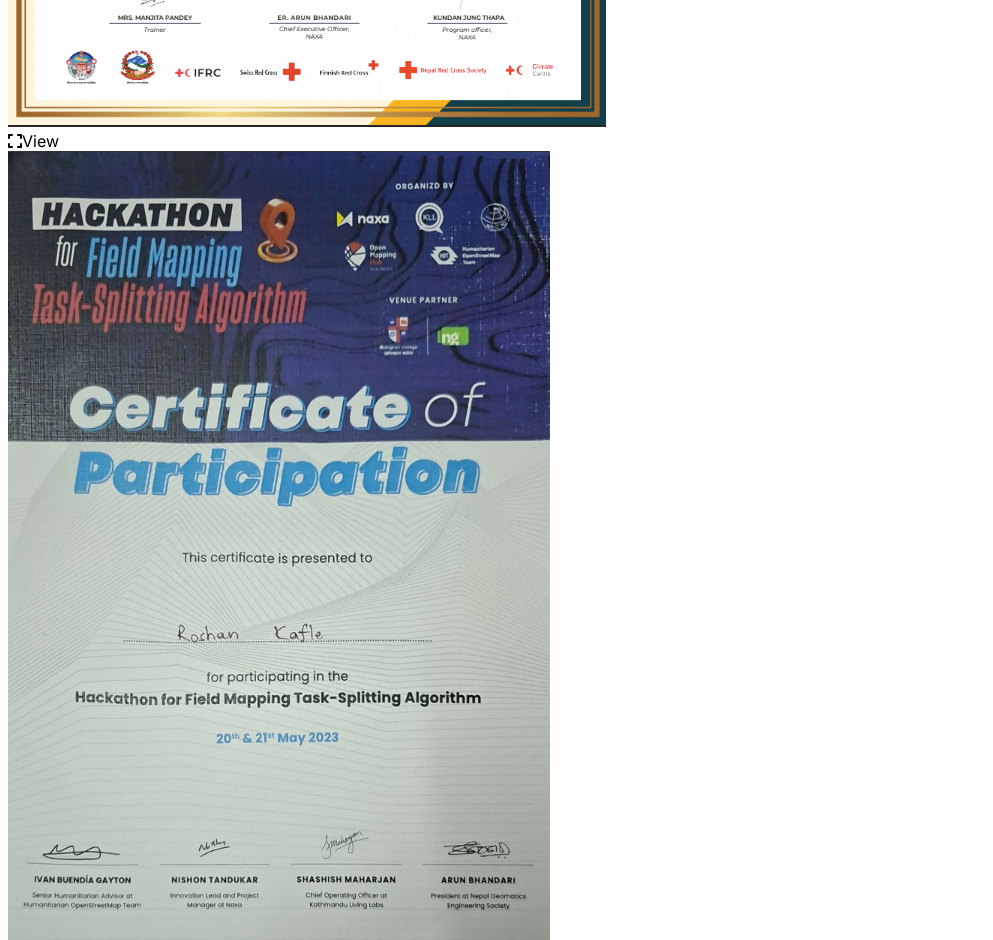
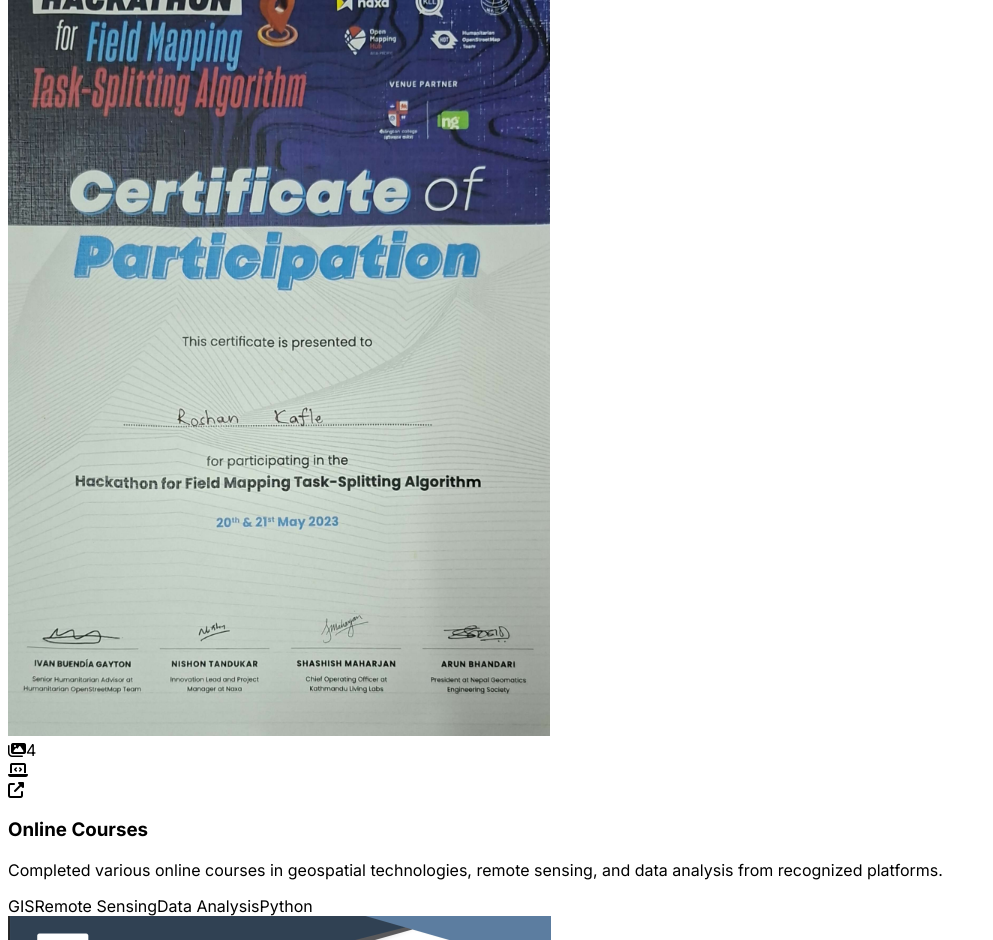
Before and after one commit to Kafle33/personal-portfolio, a React (Vite) app in the folder client/: page / in a window 1280 px wide. Shown: the part 11060-12000 px from the top of the page, without its empty margins (0-993 px from the left). Built offline with nearby package versions, Linux system fonts and the light colour scheme.

Commit message:
feat(portfolio): add personal development section

```diff
--- a/client/src/pages/home.tsx
+++ b/client/src/pages/home.tsx
@@ -59,10 +59,6 @@ export default function Home() {
     technologies: string[];
   } | null>(null);
   const [currentImageIndex, setCurrentImageIndex] = useState(0);
-  const [selectedCertificate, setSelectedCertificate] = useState<{
-    title: string;
-    image: string;
-  } | null>(null);
 
   const experiencesData = [
     {
@@ -186,21 +182,32 @@ export default function Home() {
     },
   ];
 
-  // Certificate data for Professional Development section
-  const onlineCoursesCertificates = [
-    { id: 'gnss-cert', title: 'GNSS Training Certificate', image: gnssC },
-    { id: 'nges-cert', title: 'NGES Certificate', image: ngesC },
-    { id: 'geodata-cert', title: 'GeoData Scout Certificate', image: geodataScoutC },
-    { id: 'mathathon-cert', title: 'Mathathon Certificate', image: mathathonC },
-  ];
-
-  const workshopCertificates = [
-    { id: 'ws1', title: 'Workshop Certificate 1', image: ws1 },
-    { id: 'ws2', title: 'Workshop Certificate 2', image: ws2 },
-    { id: 'ws3', title: 'Workshop Certificate 3', image: ws3 },
-    { id: 'ws4', title: 'Workshop Certificate 4', image: ws4 },
-    { id: 'ws5', title: 'Workshop Certificate 5', image: ws5 },
-    { id: 'ws6', title: 'Workshop Certificate 6', image: ws6 },
+  // Certification Categories for Professional Development section
+  const certificationCategories = [
+    {
+      id: 'online-courses',
+      title: 'Online Courses',
+      description: 'Completed various online courses in geospatial technologies, remote sensing, and data analysis from recognized platforms.',
+      images: [gnssC, ngesC, geodataScoutC, mathathonC],
+      details: [
+        'Completed various online courses in geospatial technologies',
+        'Earned certifications in GIS, remote sensing, and data analysis',
+        'Self-paced learning from recognized platforms'
+      ],
+      technologies: ['GIS', 'Remote Sensing', 'Data Analysis', 'Python']
+    },
+    {
+      id: 'workshops',
+      title: 'Workshops & Seminars',
+      description: 'Attended hands-on workshops on advanced surveying techniques and participated in technical seminars on GeoAI and Earth observation.',
+      images: [ws1, ws2, ws3, ws4, ws5, ws6],
+      details: [
+        'Attended hands-on workshops on advanced surveying techniques',
+        'Participated in technical seminars on GeoAI and Earth observation',
+        'Collaborated with industry experts during intensive training sessions'
+      ],
+      technologies: ['Surveying', 'GeoAI', 'Earth Observation', 'UAV']
+    }
   ];
 
   useEffect(() => {
@@ -938,111 +945,72 @@ export default function Home() {
           </div>
 
           <div className="grid lg:grid-cols-2 gap-12">
-            {/* Online Courses Card */}
-            <Card className="bg-card dark:bg-card rounded-xl overflow-hidden border border-border shadow-sm hover:shadow-xl transition-all duration-300">
-              <div className="p-6">
-                <div className="flex items-center mb-4">
-                  <div className="bg-primary/10 dark:bg-primary/20 w-12 h-12 rounded-full flex items-center justify-center mr-4">
-                    <i className="fas fa-laptop-code text-xl text-primary floating-animation"></i>
+            {certificationCategories.map((category, index) => (
+              <Card
+                key={category.id}
+                onClick={() => setSelectedItem(category)}
+                className="group bg-card dark:bg-card rounded-xl overflow-hidden border border-border shadow-sm hover:shadow-xl transition-all duration-300 transform hover:-translate-y-1 cursor-pointer flex flex-col"
+              >
+                <div className="relative h-64 overflow-hidden bg-muted/30 p-4">
+                  {/* Preview Grid (2x2) */}
+                  <div className="grid grid-cols-2 grid-rows-2 gap-2 h-full">
+                    {category.images.slice(0, 4).map((img, i) => (
+                      <div key={i} className="relative overflow-hidden rounded-lg border border-border/50">
+                        <img
+                          src={img}
+                          alt={`${category.title} preview ${i + 1}`}
+                          className="w-full h-full object-cover transition-transform duration-700 group-hover:scale-110"
+                        />
                       </div>
-                  <h3 className="text-xl font-bold text-foreground">Online Courses</h3>
+                    ))}
+                    {/* Overlay for more images if applicable */}
+                    {category.images.length > 4 && (
+                      <div className="absolute inset-0 flex items-center justify-center pointer-events-none">
+                        {/* This is just visual, the whole card is clickable */}
                       </div>
-                <ul className="text-muted-foreground text-sm space-y-2 mb-6">
-                  <li className="flex items-start">
-                    <span className="mt-1.5 w-1.5 h-1.5 rounded-full bg-primary mr-3 shrink-0"></span>
-                    <span>Completed various online courses in geospatial technologies</span>
-                  </li>
-                  <li className="flex items-start">
-                    <span className="mt-1.5 w-1.5 h-1.5 rounded-full bg-primary mr-3 shrink-0"></span>
-                    <span>Earned certifications in GIS, remote sensing, and data analysis</span>
-                  </li>
-                  <li className="flex items-start">
-                    <span className="mt-1.5 w-1.5 h-1.5 rounded-full bg-primary mr-3 shrink-0"></span>
-                    <span>Self-paced learning from recognized platforms</span>
-                  </li>
-                </ul>
+                    )}
+                  </div>
+                  <div className="absolute inset-0 bg-black/20 group-hover:bg-black/0 transition-colors duration-300"></div>
 
-                {/* Certificate Preview Grid */}
-                <div className="grid grid-cols-2 gap-4">
-                  {onlineCoursesCertificates.map((cert) => (
-                    <motion.div
-                      key={cert.id}
-                      whileHover={{ y: -3 }}
-                      onClick={() => setSelectedCertificate(cert)}
-                      className="group cursor-pointer bg-muted/30 rounded-lg overflow-hidden border border-border hover:border-primary/50 shadow-sm hover:shadow-lg transition-all duration-300"
-                    >
-                      <div className="relative h-28 overflow-hidden">
-                        <img
-                          src={cert.image}
-                          alt={cert.title}
-                          className="w-full h-full object-cover transition-transform duration-500 group-hover:scale-110"
-                        />
-                        <div className="absolute inset-0 bg-black/20 group-hover:bg-black/0 transition-colors duration-300"></div>
-                        <div className="absolute inset-0 flex items-center justify-center opacity-0 group-hover:opacity-100 transition-opacity duration-300">
-                          <div className="bg-primary text-primary-foreground px-3 py-1.5 rounded-full text-xs font-medium flex items-center gap-1.5">
-                            <i className="fas fa-expand"></i>
-                            <span>View</span>
+                  {/* Gallery Badge */}
+                  <div className="absolute bottom-6 right-6 bg-black/60 backdrop-blur-sm text-white px-2.5 py-1 rounded-full text-xs font-medium flex items-center gap-1.5 border border-white/20">
+                    <i className="fas fa-images"></i>
+                    <span>{category.images.length}</span>
+                  </div>
+
+                  {/* Category Icon Overlay */}
+                  <div className="absolute top-6 left-6 bg-white/90 dark:bg-gray-900/90 backdrop-blur-sm p-2 rounded-lg shadow-sm">
+                    <i className={`fas ${category.id === 'online-courses' ? 'fa-laptop-code text-primary' : 'fa-chalkboard-teacher text-accent'} text-lg`}></i>
                   </div>
                 </div>
+
+                <div className="p-6 flex-1 flex flex-col relative">
+                  {/* Hover Indicator */}
+                  <div className="absolute top-4 right-4 opacity-0 group-hover:opacity-100 transition-opacity duration-300">
+                    <i className="fas fa-external-link-alt text-primary"></i>
                   </div>
-                    </motion.div>
+
+                  <h3 className="text-xl font-bold text-foreground mb-2 group-hover:text-primary transition-colors duration-300">
+                    {category.title}
+                  </h3>
+
+                  <p className="text-muted-foreground mb-4 line-clamp-2 text-sm leading-relaxed">
+                    {category.description}
+                  </p>
+
+                  <div className="flex flex-wrap gap-2 mt-auto">
+                    {category.technologies.map((tech, i) => (
+                      <span
+                        key={i}
+                        className="px-2.5 py-1 rounded-md text-xs font-medium bg-primary/5 text-primary border border-primary/10 group-hover:border-primary/20 transition-colors"
+                      >
+                        {tech}
+                      </span>
                     ))}
                   </div>
                 </div>
               </Card>
-
-            {/* Workshops & Seminars Card */}
-            <Card className="bg-card dark:bg-card rounded-xl overflow-hidden border border-border shadow-sm hover:shadow-xl transition-all duration-300">
-              <div className="p-6">
-                <div className="flex items-center mb-4">
-                  <div className="bg-accent/10 dark:bg-accent/20 w-12 h-12 rounded-full flex items-center justify-center mr-4">
-                    <i className="fas fa-chalkboard-teacher text-xl text-accent floating-animation" style={{ animationDelay: '0.5s' }}></i>
-                  </div>
-                  <h3 className="text-xl font-bold text-foreground">Workshops & Seminars</h3>
-                </div>
-                <ul className="text-muted-foreground text-sm space-y-2 mb-6">
-                  <li className="flex items-start">
-                    <span className="mt-1.5 w-1.5 h-1.5 rounded-full bg-accent mr-3 shrink-0"></span>
-                    <span>Attended hands-on workshops on advanced surveying techniques</span>
-                  </li>
-                  <li className="flex items-start">
-                    <span className="mt-1.5 w-1.5 h-1.5 rounded-full bg-accent mr-3 shrink-0"></span>
-                    <span>Participated in technical seminars on GeoAI and Earth observation</span>
-                  </li>
-                  <li className="flex items-start">
-                    <span className="mt-1.5 w-1.5 h-1.5 rounded-full bg-accent mr-3 shrink-0"></span>
-                    <span>Collaborated with industry experts during intensive training sessions</span>
-                  </li>
-                </ul>
-
-                {/* Certificate Preview Grid */}
-                <div className="grid grid-cols-2 gap-4">
-                  {workshopCertificates.map((cert) => (
-                    <motion.div
-                      key={cert.id}
-                      whileHover={{ y: -3 }}
-                      onClick={() => setSelectedCertificate(cert)}
-                      className="group cursor-pointer bg-muted/30 rounded-lg overflow-hidden border border-border hover:border-accent/50 shadow-sm hover:shadow-lg transition-all duration-300"
-                    >
-                      <div className="relative h-28 overflow-hidden">
-                        <img
-                          src={cert.image}
-                          alt={cert.title}
-                          className="w-full h-full object-cover transition-transform duration-500 group-hover:scale-110"
-                        />
-                        <div className="absolute inset-0 bg-black/20 group-hover:bg-black/0 transition-colors duration-300"></div>
-                        <div className="absolute inset-0 flex items-center justify-center opacity-0 group-hover:opacity-100 transition-opacity duration-300">
-                          <div className="bg-accent text-accent-foreground px-3 py-1.5 rounded-full text-xs font-medium flex items-center gap-1.5">
-                            <i className="fas fa-expand"></i>
-                            <span>View</span>
-                          </div>
-                        </div>
-                      </div>
-                    </motion.div>
             ))}
-                </div>
-              </div>
-            </Card>
           </div>
         </div>
       </section>
@@ -1303,33 +1271,6 @@ export default function Home() {
           </div>
         </DialogContent>
       </Dialog>
-
-      {/* Certificate Modal */}
-      <Dialog open={selectedCertificate !== null} onOpenChange={(open) => !open && setSelectedCertificate(null)}>
-        <DialogContent className="max-w-4xl h-auto max-h-[90vh] p-0 gap-0 bg-card border-border overflow-hidden">
-          <div className="relative w-full h-full flex flex-col">
-            {/* Header */}
-            <DialogHeader className="p-4 border-b border-border/50 bg-muted/30">
-              <DialogTitle className="text-lg font-bold text-foreground flex items-center gap-2">
-                <i className="fas fa-certificate text-primary"></i>
-                {selectedCertificate?.title}
-              </DialogTitle>
-            </DialogHeader>
-
-            {/* Certificate Image */}
-            <div className="flex-1 p-4 flex items-center justify-center bg-black/5 dark:bg-black/20 overflow-auto">
-              <motion.img
-                src={selectedCertificate?.image}
-                alt={selectedCertificate?.title}
-                initial={{ opacity: 0, scale: 0.95 }}
-                animate={{ opacity: 1, scale: 1 }}
-                transition={{ duration: 0.3, ease: "easeInOut" }}
-                className="max-w-full max-h-[70vh] object-contain rounded-lg shadow-lg"
-              />
-            </div>
-          </div>
-        </DialogContent>
-      </Dialog>
     </div>
   );
 }
```
Lines whose indentation alone changed are shown as unchanged.
